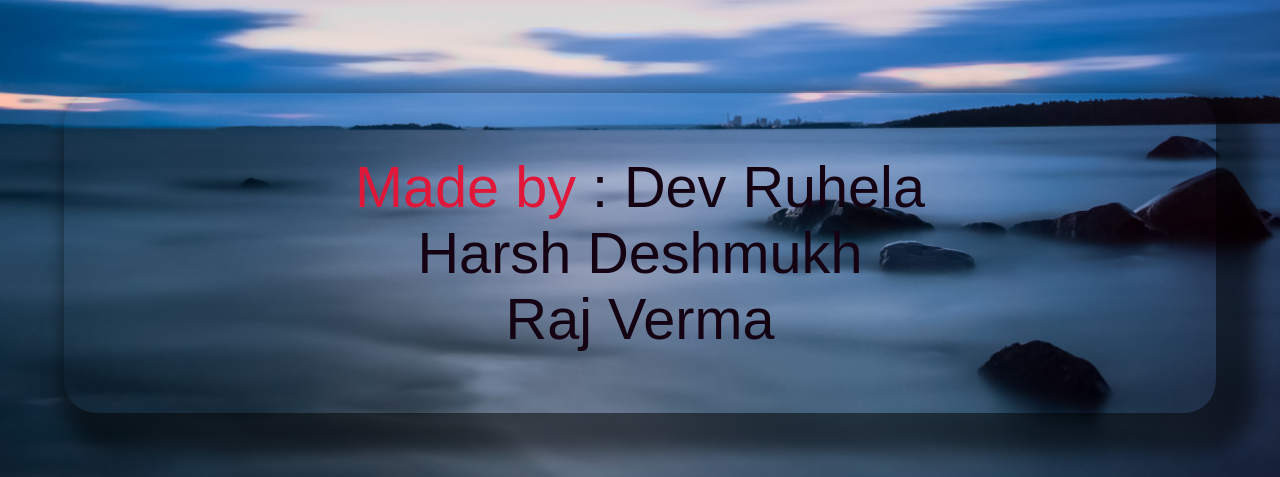
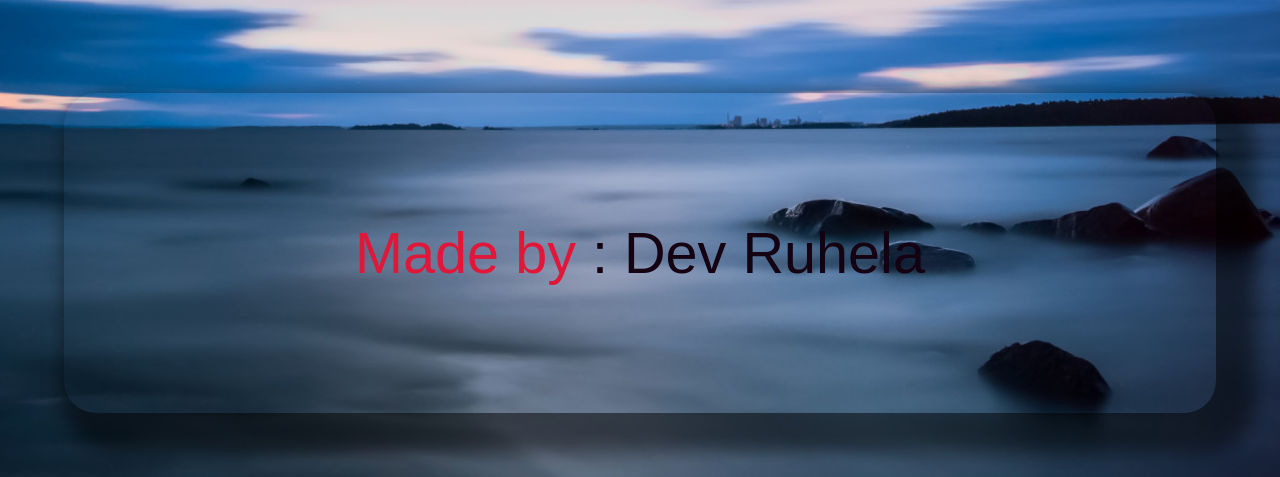
Before and after one commit to DevRuhela028/Weather_App, a plain HTML site: page index.html in a window 1280 px wide. Shown: the part 582-1059 px from the top of the page. Drawn offline with nearby package versions, Linux system fonts and the light colour scheme; a web font is replaced by a local one.

Commit message:
Update index.html

```diff
--- a/index.html
+++ b/index.html
@@ -35,7 +35,7 @@
     <div class="brief">
         <p>" This weather app provides <span style="color:rgb(227, 26, 59)">current weather</span>  information for cities around the world. It is created to showcase weather data retrieval using <span style="color : rgb(228, 27, 60)">APIs </span>and <span style="color : rgb(226, 23, 57)">frontend development skills</span>. "</p><br>
         <div class="name">
-            <p> <span style="color:rgb(225, 23, 57)">Made by</span> : Dev Ruhela  <br> Harsh Deshmukh  <br> Raj Verma
+            <p> <span style="color:rgb(225, 23, 57)">Made by</span> : Dev Ruhela
             </p>
         </div>
     </div>
```
